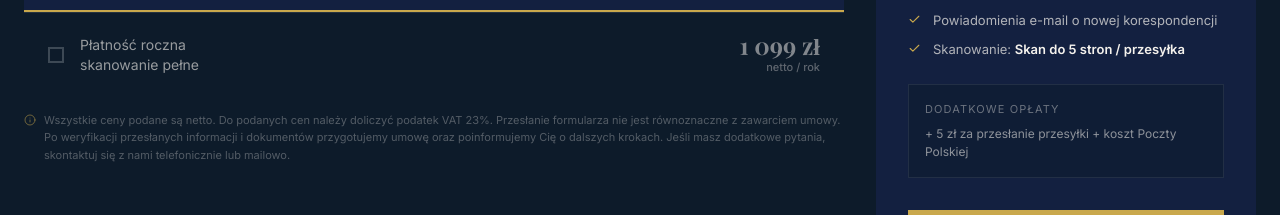
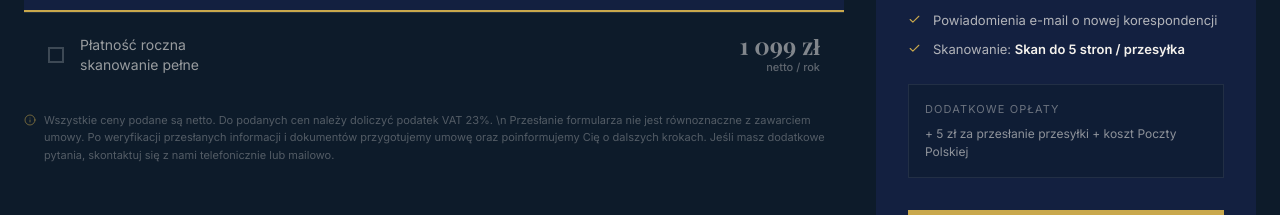
Before and after one commit to krzysiekkedziora-star/Wirtualnebiurodimeoffice, a React (Vite) app: page / in a window 1280 px wide. Shown: the part 3833-4048 px from the top of the page. Built offline with nearby package versions, Linux system fonts and the light colour scheme; a web font is replaced by a local one.

Commit message:
Update Pricing.tsx

```diff
--- a/src/app/components/Pricing.tsx
+++ b/src/app/components/Pricing.tsx
@@ -200,7 +200,7 @@ export function Pricing() {
             <p className="mt-4 flex items-start gap-2" style={{ fontFamily: "'Inter', sans-serif", color: "rgba(245,242,237,0.3)", fontSize: "11px", lineHeight: 1.6 }}>
               <Info size={12} className="mt-0.5 shrink-0" color="rgba(201,168,76,0.5)" />
               Wszystkie ceny podane są netto. Do podanych cen należy doliczyć podatek VAT 23%.
-
+            \n
               Przesłanie formularza nie jest równoznaczne z zawarciem umowy. Po weryfikacji przesłanych informacji i dokumentów przygotujemy umowę oraz poinformujemy Cię o dalszych krokach.
 Jeśli masz dodatkowe pytania, skontaktuj się z nami telefonicznie lub mailowo.
             </p>
```
